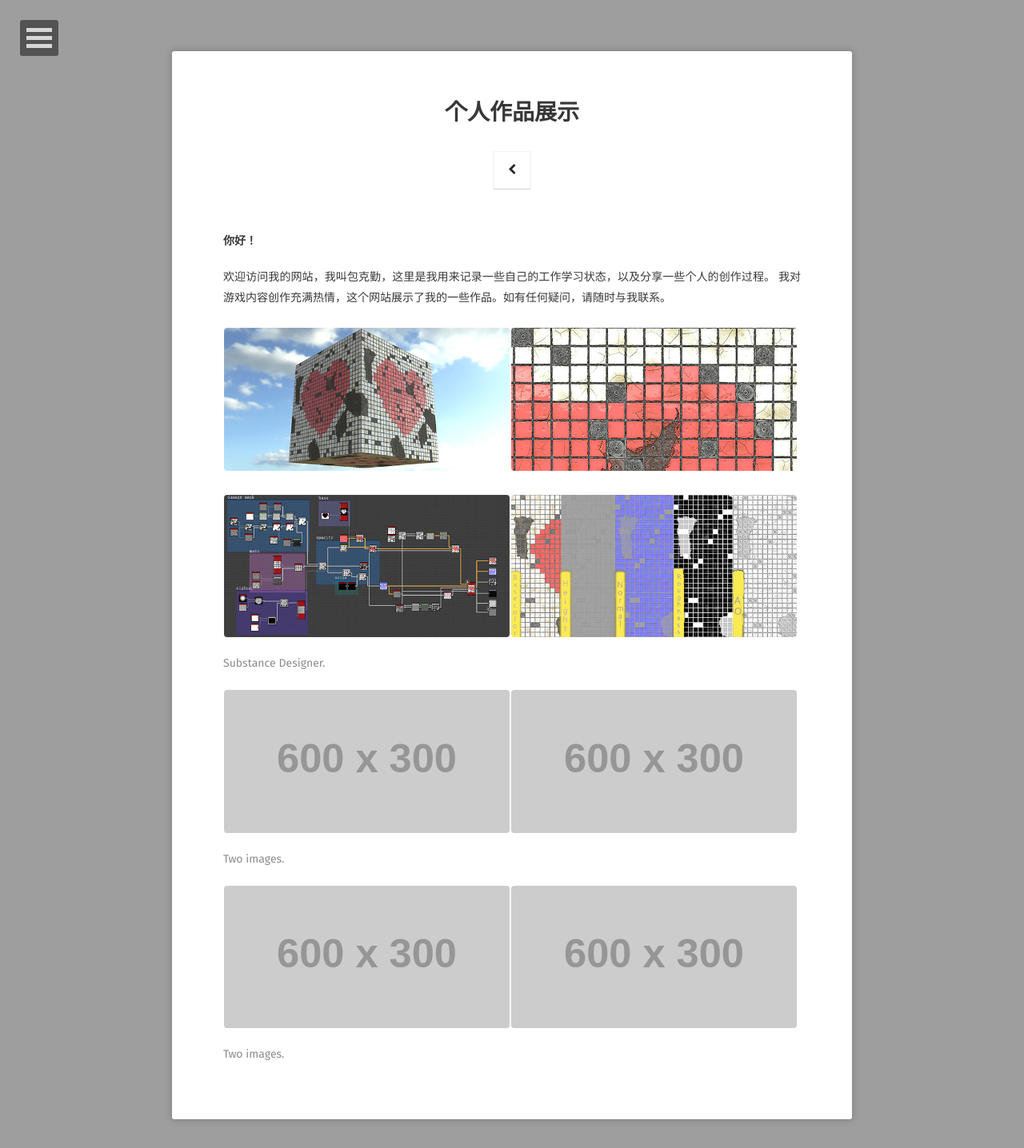
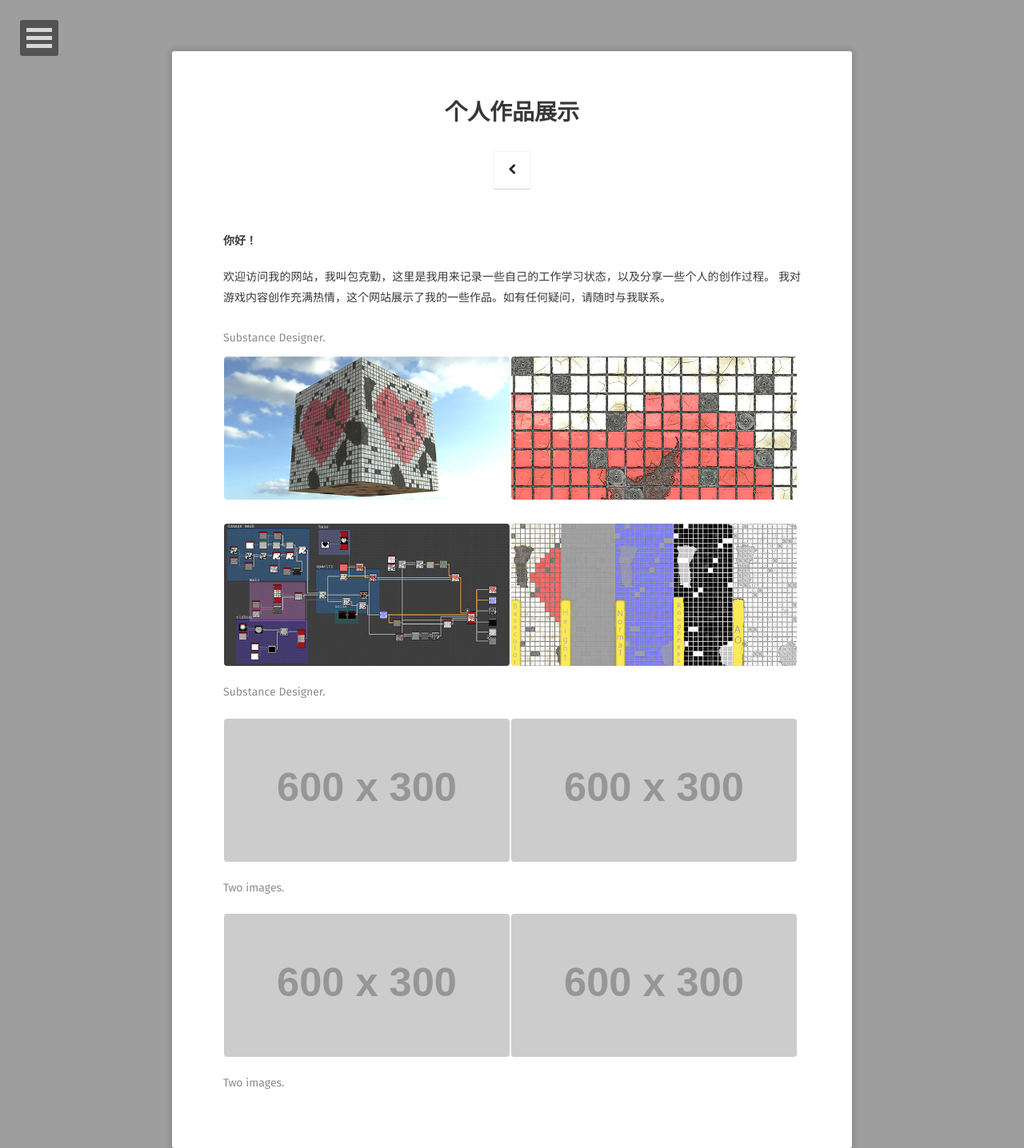
Before and after one commit to baokeqin/baokeqin.github.io, a Jekyll site: the page built from projects/index.md, in a window 1280 px wide. Shown: the whole page at 80% size. Built offline with Jekyll 4.4.1, drawn with Linux system fonts in a browser that asks for light colours; some web fonts are replaced; before the commit the page ends 1400 px from its top, so only the background shows below that.

Commit message:
Update index.md

```diff
--- a/projects/index.md
+++ b/projects/index.md
@@ -8,6 +8,7 @@ comments: false
 <H4>你好！</H4>
  欢迎访问我的网站，我叫包克勤，这里是我用来记录一些自己的工作学习状态，以及分享一些个人的创作过程。
  我对游戏内容创作充满热情，这个网站展示了我的一些作品。如有任何疑问，请随时与我联系。
+ <figcaption>Substance Designer.</figcaption>
 <figure class="half">
 	<a href="https://raw.githubusercontent.com/baokeqin/baokeqin.github.io/master/img/SD/sd_01.jpg"><img src="https://raw.githubusercontent.com/baokeqin/baokeqin.github.io/master/img/SD/sd01s.jpg"></a>
 	<a href="https://raw.githubusercontent.com/baokeqin/baokeqin.github.io/master/img/SD/sd_02.jpg"><img src="https://raw.githubusercontent.com/baokeqin/baokeqin.github.io/master/img/SD/sd02s.jpg"></a>
@@ -15,6 +16,7 @@ comments: false
 <figure class="half">
 	<a href="https://raw.githubusercontent.com/baokeqin/baokeqin.github.io/master/img/SD/sd_03.jpg"><img src="https://raw.githubusercontent.com/baokeqin/baokeqin.github.io/master/img/SD/sd03s.jpg"></a>
 	<a href="https://raw.githubusercontent.com/baokeqin/baokeqin.github.io/master/img/SD/sd_04.jpg"><img src="https://raw.githubusercontent.com/baokeqin/baokeqin.github.io/master/img/SD/sd04s.jpg"></a>
+
 	<figcaption>Substance Designer.</figcaption>
 </figure>
 <figure class="half">
```
